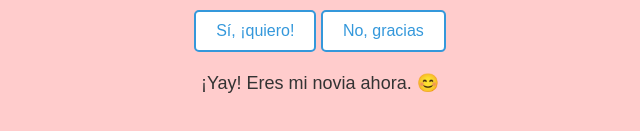
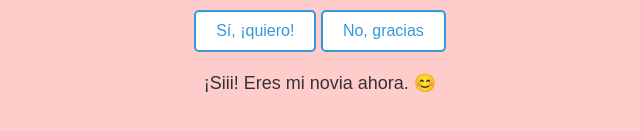
Before and after one commit to Daniel03-del/fuzzy-robot, a plain HTML site: page propuesta.html in a window 1280 px wide. Both pictures are taken after a click on the button "Sí, ¡quiero!". Shown: the part 449-580 px from the top of the page, 320-960 px from the left. Drawn offline with Linux system fonts and the light colour scheme.

Commit message:
Update propuesta.html

```diff
--- a/propuesta.html
+++ b/propuesta.html
@@ -61,7 +61,7 @@ Daniel ♥️</p> <br><br> <p>¡Hola! ¿Quieres ser mi novia?</p>
 <script>
   function responder(respuesta) {
             if (respuesta === 's') {
-                document.getElementById('respuesta').innerHTML = "¡Yay! Eres mi novia ahora. 😊";
+                document.getElementById('respuesta').innerHTML = "¡Siii! Eres mi novia ahora. 😊";
             } else {
                 document.getElementById('respuesta').innerHTML = "Lo siento este boton no funciona por el momento intente mas tarde o de click en el otro boton";
             }
```
